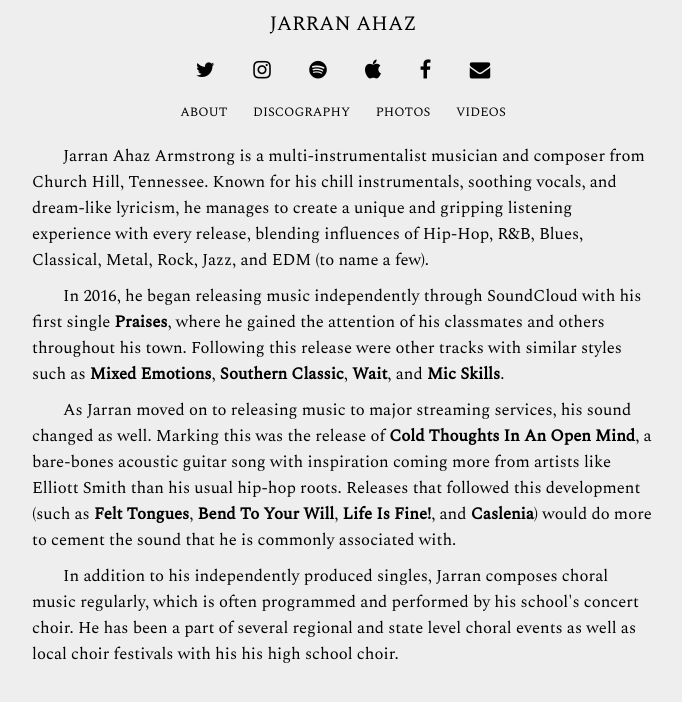
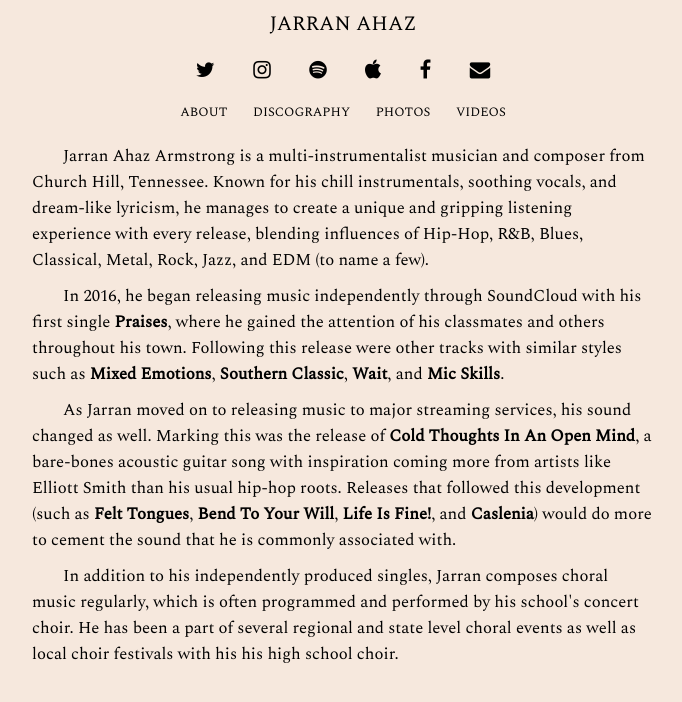
Before and after one commit to jarranarmstrong/jarranarmstrong.github.io, a Jekyll site: the page built from about.html, in a window 1280 px wide. Shown: the top 702 px of the page, without its empty margins (297-979 px from the left). Built offline with Jekyll 4.4.1, drawn with Linux system fonts in a browser that asks for light colours.

Commit message:
changed colors around

```diff
--- a/_config.yml
+++ b/_config.yml
@@ -24,7 +24,6 @@ github_username:  jarranarmstrong
 
 # Build settings
 markdown: kramdown
-theme: jekyll-theme-minimal
 plugins:
   - jekyll-feed
 
--- a/assets/css/header.css
+++ b/assets/css/header.css
@@ -1,12 +1,12 @@
 html, body {
-	background-color: #eeeeee;
+	background-color: #f6e8dd;
 }
 
 .bar {
 	padding: 0;
 	display: flex;
 	justify-content: center;
-	background-color: #eeeeee;
+	background-color: #f6e8dd;
 
 	list-style-type: none;
 
--- a/assets/css/home.css
+++ b/assets/css/home.css
@@ -31,7 +31,7 @@ body, html {
 	padding-right: 1vw;
 	text-decoration: none;
 	font-family: "spectral";
-	color: #fafafa;
+	color: #f6e8dd;
 }
 
 .header a {
```
